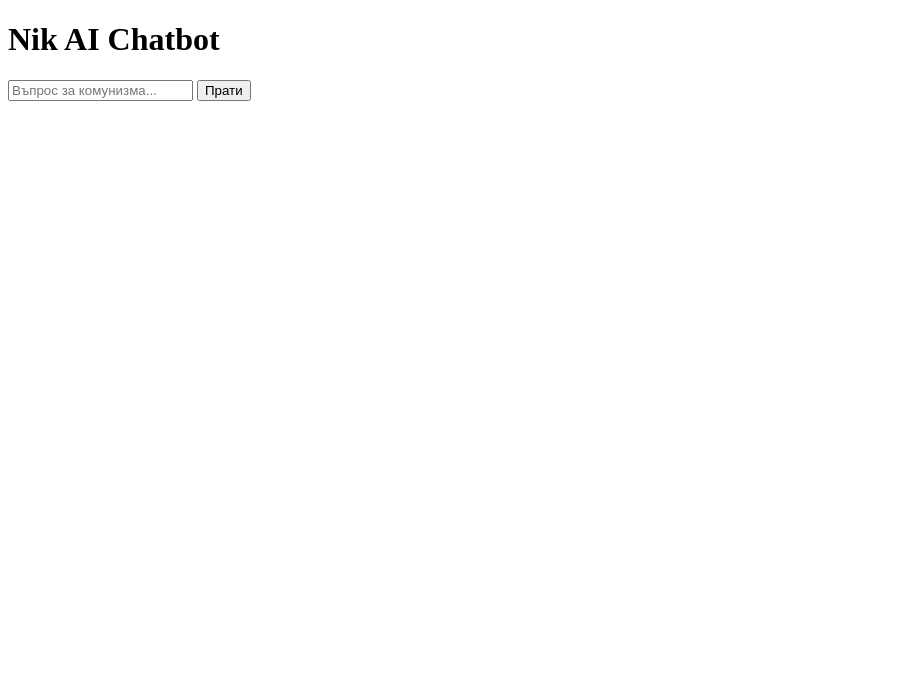
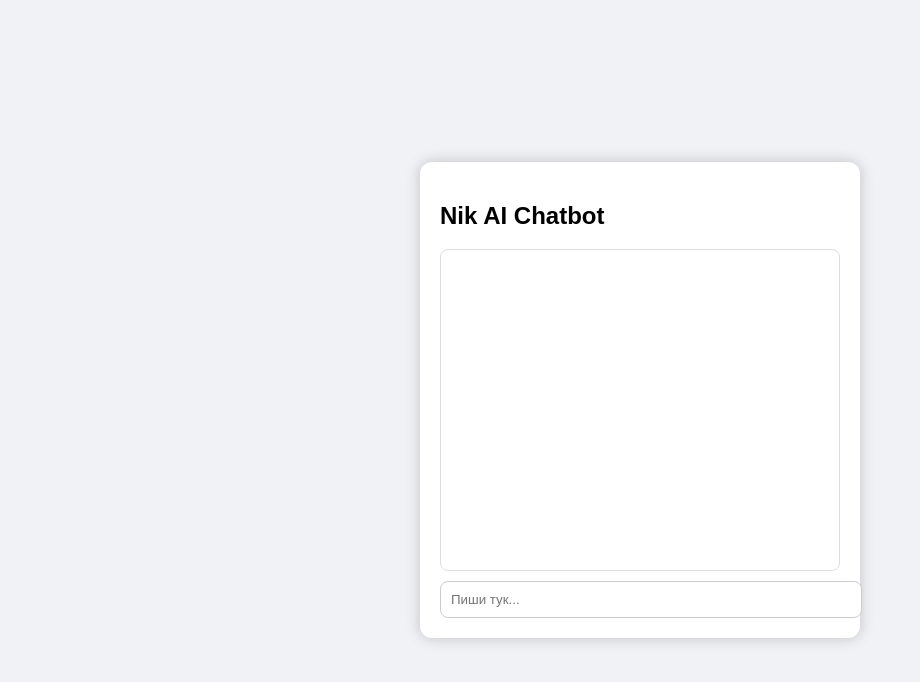
Before and after one commit to ivadamianovacv-droid/nik-ai, a website: page index.html in a window 1280 px wide. Shown: the whole page, without its empty margins (0-920 px from the left). Drawn offline with Linux system fonts and the light colour scheme.

Commit message:
Add files via upload

```diff
--- a/index.html
+++ b/index.html
@@ -1,26 +1,67 @@
+
 <!DOCTYPE html>
 <html lang="bg">
 <head>
 <meta charset="UTF-8">
-<title>Nik AI</title>
+<title>Nik AI Chatbot</title>
+<style>
+body {
+    font-family: Arial, sans-serif;
+    background: #f0f2f5;
+    display: flex;
+    justify-content: center;
+    align-items: center;
+    height: 100vh;
+    margin: 0;
+}
+#chat {
+    width: 400px;
+    background: white;
+    border-radius: 12px;
+    box-shadow: 0 0 15px rgba(0,0,0,0.2);
+    padding: 20px;
+}
+#messages {
+    height: 300px;
+    overflow-y: auto;
+    border: 1px solid #ddd;
+    padding: 10px;
+    border-radius: 8px;
+}
+#input {
+    width: 100%;
+    margin-top: 10px;
+    padding: 10px;
+    border-radius: 8px;
+    border: 1px solid #ccc;
+}
+.popup {
+    position: fixed;
+    top: 0;
+    left: 0;
+    right: 0;
+    background: #222;
+    color: #fff;
+    padding: 15px;
+    text-align: center;
+    font-size: 18px;
+}
+</style>
+<script>
+window.onload = () => {
+    const popup = document.createElement('div');
+    popup.className = 'popup';
+    popup.innerText = 'Направено от Ива Дамянова Цветанова';
+    document.body.appendChild(popup);
+    setTimeout(() => popup.remove(), 3000);
+};
+</script>
 </head>
 <body>
-<h1>Nik AI Chatbot</h1>
-<input id="msg" placeholder="Въпрос за комунизма..."/>
-<button onclick="sendMsg()">Прати</button>
-<pre id="chat"></pre>
-
-<script>
-async function sendMsg(){
-  const m = document.getElementById("msg").value;
-  const res = await fetch("/chat", {
-    method:"POST",
-    headers:{"Content-Type":"application/json"},
-    body: JSON.stringify({message:m})
-  });
-  const data = await res.json();
-  document.getElementById("chat").textContent += "\nТи: "+m+"\nБот: "+data.reply+"\n";
-}
-</script>
+<div id="chat">
+    <h2>Nik AI Chatbot</h2>
+    <div id="messages"></div>
+    <input id="input" placeholder="Пиши тук...">
+</div>
 </body>
 </html>
```
Also changed, not shown: server.js (+8 -30 lines).
